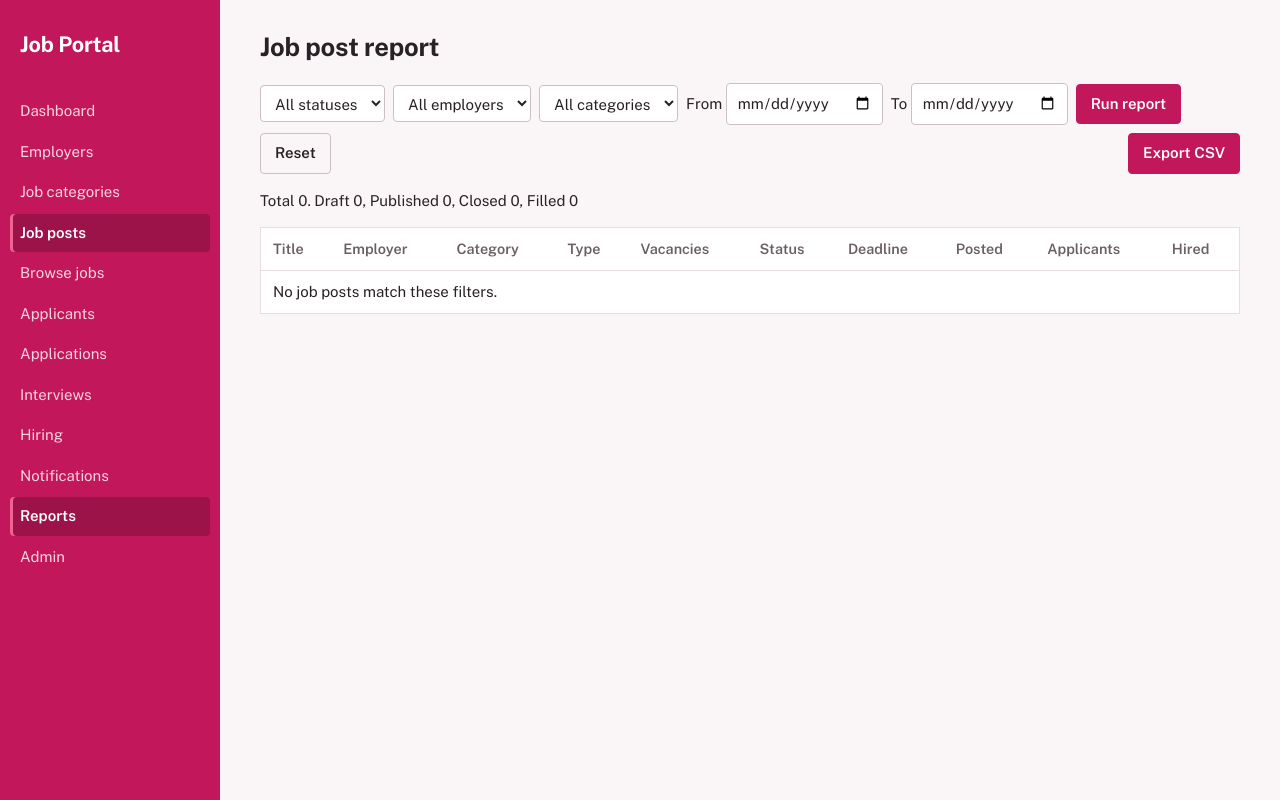
After one commit to MarkLesterAgaser/JobPortalSystem, a Django app: page /reports/jobs/ in a window 1280 px wide. The commit adds this page. Run offline with Django 5.2, Linux system fonts and the light colour scheme; data that the repository does not hold is empty.

Commit message:
Tasks 32 to 37 reports and dashboard

```diff
--- a/jobportal/templates/jobportal/base.html
+++ b/jobportal/templates/jobportal/base.html
@@ -111,6 +111,7 @@
   <aside class="side">
     <a class="brand" href="{% url 'employer_list' %}">Job Portal</a>
     <nav>
+      <a href="{% url 'dashboard' %}" {% if '/dashboard' in request.path %}class="current"{% endif %}>Dashboard</a>
       <a href="{% url 'employer_list' %}" {% if request.path == '/' or '/employers' in request.path %}class="current"{% endif %}>Employers</a>
       <a href="{% url 'category_list' %}" {% if '/categories' in request.path %}class="current"{% endif %}>Job categories</a>
       <a href="{% url 'jobpost_list' %}" {% if '/jobs' in request.path %}class="current"{% endif %}>Job posts</a>
@@ -120,6 +121,7 @@
       <a href="{% url 'interview_list' %}" {% if '/interviews' in request.path %}class="current"{% endif %}>Interviews</a>
       <a href="{% url 'hiring_list' %}" {% if '/hiring' in request.path %}class="current"{% endif %}>Hiring</a>
       <a href="{% url 'notification_list' %}" {% if '/notifications' in request.path %}class="current"{% endif %}>Notifications</a>
+      <a href="{% url 'report_index' %}" {% if '/reports' in request.path %}class="current"{% endif %}>Reports</a>
       <a href="/admin/">Admin</a>
     </nav>
   </aside>
--- /dev/null
+++ b/jobportal/templates/jobportal/report_jobs.html
@@ -0,0 +1,59 @@
+{% extends 'jobportal/base.html' %}
+{% block title %}Job post report{% endblock %}
+{% block content %}
+<h2>Job post report</h2>
+
+<form method="get" class="bar">
+  <select name="status">
+    <option value="">All statuses</option>
+    {% for value, label in status_choices %}
+    <option value="{{ value }}" {% if status == value %}selected{% endif %}>{{ label }}</option>
+    {% endfor %}
+  </select>
+  <select name="employer">
+    <option value="">All employers</option>
+    {% for e in employers %}
+    <option value="{{ e.pk }}" {% if employer == e.pk|stringformat:"s" %}selected{% endif %}>{{ e.company_name }}</option>
+    {% endfor %}
+  </select>
+  <select name="category">
+    <option value="">All categories</option>
+    {% for c in categories %}
+    <option value="{{ c.pk }}" {% if category == c.pk|stringformat:"s" %}selected{% endif %}>{{ c.name }}</option>
+    {% endfor %}
+  </select>
+  <label>From <input type="date" name="date_from" value="{{ date_from }}"></label>
+  <label>To <input type="date" name="date_to" value="{{ date_to }}"></label>
+  <button class="btn" type="submit">Run report</button>
+  <a class="btn gray" href="{% url 'report_jobs' %}">Reset</a>
+  <a class="btn" href="?{{ request.GET.urlencode }}&export=csv" style="margin-left:auto;">Export CSV</a>
+</form>
+
+<p>
+  Total {{ jobs|length }}.
+  {% for label, count in status_summary %}{{ label }} {{ count }}{% if not forloop.last %}, {% endif %}{% endfor %}
+</p>
+
+<table>
+  <tr>
+    <th>Title</th><th>Employer</th><th>Category</th><th>Type</th><th>Vacancies</th>
+    <th>Status</th><th>Deadline</th><th>Posted</th><th>Applicants</th><th>Hired</th>
+  </tr>
+  {% for j in jobs %}
+  <tr>
+    <td><a href="{% url 'jobpost_detail' j.pk %}">{{ j.title }}</a></td>
+    <td>{{ j.employer.company_name }}</td>
+    <td>{{ j.category.name|default:"None" }}</td>
+    <td>{{ j.get_employment_type_display }}</td>
+    <td>{{ j.vacancies }}</td>
+    <td>{{ j.get_status_display }}</td>
+    <td>{{ j.application_deadline|date:"M j, Y" }}</td>
+    <td>{{ j.created_at|date:"M j, Y" }}</td>
+    <td>{{ j.applicant_total }}</td>
+    <td>{{ j.hired_total }}</td>
+  </tr>
+  {% empty %}
+  <tr><td colspan="10">No job posts match these filters.</td></tr>
+  {% endfor %}
+</table>
+{% endblock %}
--- a/jobportal/urls.py
+++ b/jobportal/urls.py
@@ -50,6 +50,13 @@ urlpatterns = [
     path('notifications/', views.notification_list, name='notification_list'),
     path('notifications/<int:pk>/read/', views.notification_mark_read, name='notification_mark_read'),
     path('notifications/read_all/', views.notification_mark_all_read, name='notification_mark_all_read'),
+    path('reports/', views.report_index, name='report_index'),
+    path('reports/jobs/', views.report_jobs, name='report_jobs'),
+    path('reports/applicants/', views.report_applicants, name='report_applicants'),
+    path('reports/applications/', views.report_applications, name='report_applications'),
+    path('reports/interviews/', views.report_interviews, name='report_interviews'),
+    path('reports/hiring/', views.report_hiring, name='report_hiring'),
+    path('dashboard/', views.dashboard, name='dashboard'),
     path('jobs/<int:pk>/', views.jobpost_detail, name='jobpost_detail'),
     path('applicants/', views.applicant_list, name='applicant_list'),
     path('applicants/add/', views.applicant_add, name='applicant_add'),
--- a/jobportal/views.py
+++ b/jobportal/views.py
@@ -1,9 +1,11 @@
-from datetime import date
+import csv
+from datetime import date, timedelta
 
 from django.contrib import messages
-from django.db.models import Count, Q
+from django.db.models import Avg, Count, Q, Sum
 from django.utils.dateparse import parse_date
 from django.utils.http import url_has_allowed_host_and_scheme
+from django.http import HttpResponse
 from django.shortcuts import render, redirect, get_object_or_404
 from django.views.decorators.http import require_POST
 
@@ -1150,3 +1152,305 @@ def notification_mark_all_read(request):
     count = unread.update(is_read=True)
     messages.success(request, f'{count} notification{"s" if count != 1 else ""} marked as read.')
     return redirect_back(request)
+
+
+def report_dates(request):
+    date_from = request.GET.get('date_from', '')
+    date_to = request.GET.get('date_to', '')
+    try:
+        start = parse_date(date_from) if date_from else None
+        end = parse_date(date_to) if date_to else None
+    except ValueError:
+        start = end = None
+    return date_from, date_to, start, end
+
+def csv_cell(value):
+    text = '' if value is None else str(value)
+    if text[:1] in ('=', '+', '-', '@'):
+        text = "'" + text
+    return text
+
+def csv_response(filename, header, rows):
+    response = HttpResponse(content_type='text/csv')
+    response['Content-Disposition'] = f'attachment; filename="{filename}"'
+    writer = csv.writer(response)
+    writer.writerow(header)
+    for row in rows:
+        writer.writerow([csv_cell(cell) for cell in row])
+    return response
+
+def report_index(request):
+    return render(request, 'jobportal/report_index.html')
+
+def report_jobs(request):
+    jobs = JobPost.objects.select_related('employer', 'category').annotate(
+        applicant_total=Count('applications', distinct=True),
+        hired_total=Count(
+            'applications__hiring',
+            filter=Q(applications__hiring__status='hired'),
+            distinct=True,
+        ),
+    ).order_by('-created_at')
+    status = request.GET.get('status', '')
+    employer = request.GET.get('employer', '')
+    category = request.GET.get('category', '')
+    date_from, date_to, start, end = report_dates(request)
+
+    if status in dict(JobPost.STATUS_CHOICES):
+        jobs = jobs.filter(status=status)
+    else:
+        status = ''
+    if employer.isdigit():
+        jobs = jobs.filter(employer_id=employer)
+    else:
+        employer = ''
+    if category.isdigit():
+        jobs = jobs.filter(category_id=category)
+    else:
+        category = ''
+    if start:
+        jobs = jobs.filter(created_at__date__gte=start)
+    if end:
+        jobs = jobs.filter(created_at__date__lte=end)
+
+    jobs = list(jobs)
+    if request.GET.get('export') == 'csv':
+        return csv_response(
+            'job_post_report.csv',
+            ['Title', 'Employer', 'Category', 'Type', 'Vacancies', 'Status',
+             'Deadline', 'Posted', 'Applicants', 'Hired'],
+            [[j.title, j.employer.company_name, j.category.name if j.category else '',
+              j.get_employment_type_display(), j.vacancies, j.get_status_display(),
+              j.application_deadline, j.created_at.date(), j.applicant_total, j.hired_total]
+             for j in jobs],
+        )
+    return render(request, 'jobportal/report_jobs.html', {
+        'jobs': jobs,
+        'status': status,
+        'employer': employer,
+        'category': category,
+        'date_from': date_from,
+        'date_to': date_to,
+        'status_choices': JobPost.STATUS_CHOICES,
+        'status_summary': [
+            (label, sum(1 for j in jobs if j.status == value))
+            for value, label in JobPost.STATUS_CHOICES
+        ],
+        'employers': Employer.objects.order_by('company_name'),
+        'categories': JobCategory.objects.order_by('name'),
+    })
+
+def report_applicants(request):
+    applicants = Applicant.objects.annotate(
+        application_total=Count('applications', distinct=True),
+        hired_total=Count(
+            'applications__hiring',
+            filter=Q(applications__hiring__status='hired'),
+            distinct=True,
+        ),
+    ).order_by('last_name', 'first_name')
+    status = request.GET.get('status', '')
+    date_from, date_to, start, end = report_dates(request)
+
+    if status in ('active', 'inactive'):
+        applicants = applicants.filter(status=status)
+    else:
+        status = ''
+    if start:
+        applicants = applicants.filter(created_at__date__gte=start)
+    if end:
+        applicants = applicants.filter(created_at__date__lte=end)
+
+    applicants = list(applicants)
+    if request.GET.get('export') == 'csv':
+        return csv_response(
+            'applicant_report.csv',
+            ['Number', 'Name', 'Email', 'Contact number', 'Status',
+             'Registered', 'Applications', 'Hired'],
+            [[a.applicant_number, f'{a.first_name} {a.last_name}', a.email,
+              a.contact_number, a.get_status_display(), a.created_at.date(),
+              a.application_total, a.hired_total]
+             for a in applicants],
+        )
+    return render(request, 'jobportal/report_applicants.html', {
+        'applicants': applicants,
+        'status': status,
+        'date_from': date_from,
+        'date_to': date_to,
+        'with_applications': sum(1 for a in applicants if a.application_total),
+    })
+
+def report_applications(request):
+    applications = Application.objects.select_related(
+        'applicant', 'job_post__employer', 'screening'
+    ).order_by('-application_date')
+    status = request.GET.get('status', '')
+    job = request.GET.get('job', '')
+    date_from, date_to, start, end = report_dates(request)
+
+    if status in dict(Application.STATUS_CHOICES):
+        applications = applications.filter(status=status)
+    else:
+        status = ''
+    if job.isdigit():
+        applications = applications.filter(job_post_id=job)
+    else:
+        job = ''
+    if start:
+        applications = applications.filter(application_date__date__gte=start)
+    if end:
+        applications = applications.filter(application_date__date__lte=end)
+
+    applications = list(applications)
+    if request.GET.get('export') == 'csv':
+        return csv_response(
+            'application_report.csv',
+            ['Number', 'Applicant', 'Job', 'Employer', 'Applied', 'Screening score', 'Status'],
+            [[a.application_number, f'{a.applicant.first_name} {a.applicant.last_name}',
+              a.job_post.title, a.job_post.employer.company_name,
+              a.application_date.date(),
+              a.screening.total_score if hasattr(a, 'screening') else '',
+              a.get_status_display()]
+             for a in applications],
+        )
+    return render(request, 'jobportal/report_applications.html', {
+        'applications': applications,
+        'status': status,
+        'job': job,
+        'date_from': date_from,
+        'date_to': date_to,
+        'status_choices': Application.STATUS_CHOICES,
+        'status_summary': [
+            (label, sum(1 for a in applications if a.status == value))
+            for value, label in Application.STATUS_CHOICES
+        ],
+        'jobs': JobPost.objects.order_by('title'),
+    })
+
+def report_interviews(request):
+    interviews = Interview.objects.select_related(
+        'application__applicant', 'application__job_post', 'evaluation'
+    ).order_by('-interview_date', '-interview_time')
+    status = request.GET.get('status', '')
+    interviewer = request.GET.get('interviewer', '').strip()
+    date_from, date_to, start, end = report_dates(request)
+
+    if status in dict(Interview.STATUS_CHOICES):
+        interviews = interviews.filter(status=status)
+    else:
+        status = ''
+    if interviewer:
+        interviews = interviews.filter(interviewer__icontains=interviewer)
+    if start:
+        interviews = interviews.filter(interview_date__gte=start)
+    if end:
+        interviews = interviews.filter(interview_date__lte=end)
+
+    interviews = list(interviews)
+    totals = [float(i.evaluation.total_score) for i in interviews if hasattr(i, 'evaluation')]
+    average = round(sum(totals) / len(totals), 1) if totals else None
+    if request.GET.get('export') == 'csv':
+        return csv_response(
+            'interview_report.csv',
+            ['Application', 'Applicant', 'Job', 'Interviewer', 'Date', 'Time',
+             'Location', 'Status', 'Evaluation total'],
+            [[i.application.application_number,
+              f'{i.application.applicant.first_name} {i.application.applicant.last_name}',
+              i.application.job_post.title, i.interviewer, i.interview_date,
+              i.interview_time.strftime('%I:%M %p'), i.location, i.get_status_display(),
+              i.evaluation.total_score if hasattr(i, 'evaluation') else '']
+             for i in interviews],
+        )
+    return render(request, 'jobportal/report_interviews.html', {
+        'interviews': interviews,
+        'status': status,
+        'interviewer': interviewer,
+        'date_from': date_from,
+        'date_to': date_to,
+        'status_choices': Interview.STATUS_CHOICES,
+        'status_summary': [
+            (label, sum(1 for i in interviews if i.status == value))
+            for value, label in Interview.STATUS_CHOICES
+        ],
+        'evaluated_total': len(totals),
+        'average': average,
+    })
+
+def report_hiring(request):
+    hirings = Hiring.objects.select_related(
+        'application__applicant', 'application__job_post__employer'
+    ).order_by('-hiring_date', '-id')
+    status = request.GET.get('status', '')
+    employer = request.GET.get('employer', '')
+    date_from, date_to, start, end = report_dates(request)
+
+    if status in dict(Hiring.STATUS_CHOICES):
+        hirings = hirings.filter(status=status)
+    else:
+        status = ''
+    if employer.isdigit():
+        hirings = hirings.filter(application__job_post__employer_id=employer)
+    else:
+        employer = ''
+    if start:
+        hirings = hirings.filter(hiring_date__gte=start)
+    if end:
+        hirings = hirings.filter(hiring_date__lte=end)
+
+    totals = hirings.aggregate(total=Sum('salary'), average=Avg('salary'))
+    hirings = list(hirings)
+    if request.GET.get('export') == 'csv':
+        return csv_response(
+            'hiring_report.csv',
+            ['Application', 'Applicant', 'Position', 'Employer', 'Job',
+             'Salary', 'Hired on', 'Start date', 'Status'],
+            [[h.application.application_number,
+              f'{h.application.applicant.first_name} {h.application.applicant.last_name}',
+              h.position, h.application.job_post.employer.company_name,
+              h.application.job_post.title, h.salary, h.hiring_date,
+              h.start_date, h.get_status_display()]
+             for h in hirings],
+        )
+    return render(request, 'jobportal/report_hiring.html', {
+        'hirings': hirings,
+        'status': status,
+        'employer': employer,
+        'date_from': date_from,
+        'date_to': date_to,
+        'status_choices': Hiring.STATUS_CHOICES,
+        'employers': Employer.objects.order_by('company_name'),
+        'totals': totals,
+    })
+
+def dashboard(request):
+    today = date.today()
+    status_counts = dict(
+        Application.objects.order_by().values_list('status').annotate(total=Count('id'))
+    )
+    upcoming = Interview.objects.filter(
+        status__in=ACTIVE_INTERVIEW, interview_date__gte=today
+    ).select_related(
+        'application__applicant', 'application__job_post'
+    ).order_by('interview_date', 'interview_time')
+    open_jobs = JobPost.objects.filter(status='published', application_deadline__gte=today)
+    return render(request, 'jobportal/dashboard.html', {
+        'employer_total': Employer.objects.filter(status='active').count(),
+        'open_job_total': open_jobs.count(),
+        'applicant_total': Applicant.objects.filter(status='active').count(),
+        'application_total': Application.objects.count(),
+        'awaiting_review': status_counts.get('submitted', 0),
+        'upcoming_total': upcoming.count(),
+        'hire_total': Hiring.objects.filter(status='hired').count(),
+        'unread_total': Notification.objects.filter(is_read=False).count(),
+        'status_breakdown': [
+            (label, status_counts.get(value, 0))
+            for value, label in Application.STATUS_CHOICES
+        ],
+        'recent_applications': Application.objects.select_related(
+            'applicant', 'job_post'
+        ).order_by('-application_date')[:5],
+        'upcoming_interviews': upcoming[:5],
+        'closing_soon': open_jobs.filter(
+            application_deadline__lte=today + timedelta(days=7)
+        ).select_related('employer').order_by('application_deadline')[:5],
+    })
```
Also changed, not shown: jobportal/templates/jobportal/dashboard.html (added, +78 -0 lines), jobportal/templates/jobportal/report_applicants.html (added, +41 -0 lines), jobportal/templates/jobportal/report_applications.html (added, +50 -0 lines), jobportal/templates/jobportal/report_hiring.html (added, +53 -0 lines), jobportal/templates/jobportal/report_index.html (added, +15 -0 lines), jobportal/templates/jobportal/report_interviews.html (added, +50 -0 lines).
